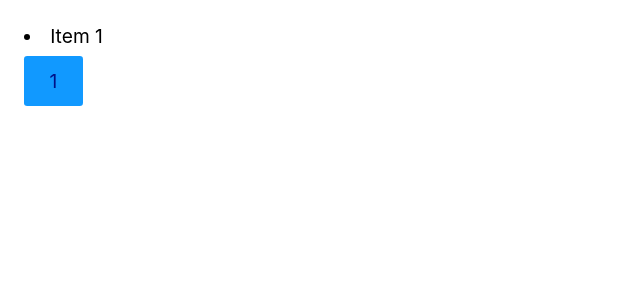
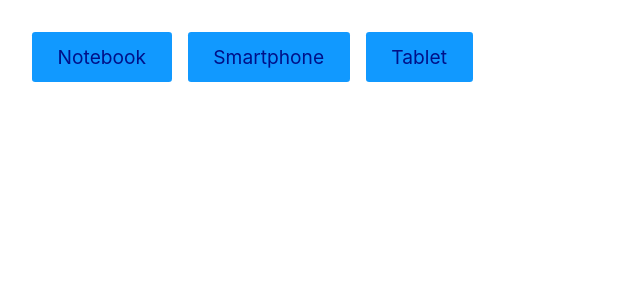
Before and after one commit to devgustavotinti/react-origamid, a React (Create React App) app: page / in a window 1280 px wide. Shown: the top 300 px of the page, without its empty margins (0-640 px from the left). Built offline with nearby package versions, Linux system fonts and the light colour scheme.

Commit message:
Hooks - Exercicio Fetch Api

```diff
--- a/src/App.js
+++ b/src/App.js
@@ -1,19 +1,36 @@
 import React from "react";
+import Produto from "./Produto";
 
 
 const App = () => {
-  const [contar, setContar] = React.useState(1)
-  const [itens, setItens] = React.useState(['Item 1'])
+  // Os links abaixo puxam dados de um produto em formato JSON
+  // https://ranekapi.origamid.dev/json/api/produto/tablet
+  // https://ranekapi.origamid.dev/json/api/produto/smartphone
+  // https://ranekapi.origamid.dev/json/api/produto/notebook
+  // Crie uma interface com 3 botões, um para cada produto.
+  // Ao clicar no botão faça um fetch a api e mostre os dados do produto na tela.
+  // Mostre apenas um produto por vez
+  // Mostre a mensagem carregando... enquanto o fetch é realizado
 
-  function handleClick() {
-    setContar((contar) => contar + 1)
-    setItens((itens) => [...itens, 'Item ' + (contar + 1)])
+  const [dados, setDados] = React.useState(null)
+  const [carregando, setCarregando] = React.useState(null)
+
+  async function handleClick(event) {
+    setCarregando(true)
+    const response = await fetch(`https://ranekapi.origamid.dev/json/api/produto/${event.target.innerText}`)
+    const json = await response.json()
+    setDados(json)
+    setCarregando(false)
   }
+
 
   return (
     <div>
-      {itens.map((item) => <li key={item}>{item}</li>)}
-      <button onClick={handleClick}>{contar}</button>
+      <button style={{margin: '.5rem'}} onClick={handleClick}>Notebook</button>
+      <button style={{margin: '.5rem'}} onClick={handleClick}>Smartphone</button>
+      <button style={{margin: '.5rem'}} onClick={handleClick}>Tablet</button>
+      {carregando && <p>Carregando...</p>}
+      {!carregando && dados && <Produto dados={dados} />}
     </div>
   );
 }
--- /dev/null
+++ b/src/Produto.js
@@ -0,0 +1,13 @@
+import React from 'react'
+
+const Produto = ({dados}) => {
+  return (
+    <div>
+      <h1>{dados.nome}</h1>
+      <p>R$ {dados.preco}</p>
+      <img src={dados.fotos[0].src} alt={dados.fotos[0].titulo} />
+    </div>
+  )
+}
+
+export default Produto
```
